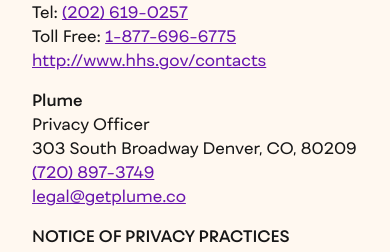
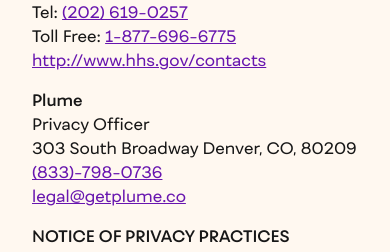
Before and after one commit to Mariposa-Health/plume-landing, a Next.js app: page /notice-of-privacy-practices in a window 390 px wide. Shown: the part 10040-10292 px from the top of the page. Built offline with nearby package versions, Linux system fonts and the light colour scheme.

Commit message:
phone number corrected

```diff
--- a/src/app/notice-of-privacy-practices/page.tsx
+++ b/src/app/notice-of-privacy-practices/page.tsx
@@ -321,7 +321,7 @@
           <br />
           303 South Broadway Denver, CO, 80209
           <br />
-          <a href="tel:+17208973749">(720) 897-3749</a>
+          <a href="tel:+18337980736">(833)-798-0736</a>
           <br />
           <a href="mailto:legal@getplume.co">legal@getplume.co</a>
         </address>
--- a/src/app/privacy/PrivacyContent.tsx
+++ b/src/app/privacy/PrivacyContent.tsx
@@ -72,7 +72,8 @@
         collected or received Personal Data from a child under 18 without verification of parental
         consent, we will delete that information. If you believe we might have any information from
         a child under 18, please contact us at{' '}
-        <a href="mailto:help@getplume.co">help@getplume.co</a> or call us at 720-897-3749
+        <a href="mailto:help@getplume.co">help@getplume.co</a> or call us at{' '}
+        <a href="tel:+18337980736">(833)-798-0736</a>
       </p>
       <h2>Information We Collect About You and How We Collect It</h2>
       <p>
@@ -436,7 +437,7 @@
           Denver, CO 80209
         </p>
         <p>
-          Telephone: <a href="tel:+17208973749">(720) 897-3749</a>
+          Telephone: <a href="tel:+18337980736">(833)-798-0736</a>
         </p>
         <p>
           Email: <a href="mailto:help@getplume.co">help@getplume.co</a>
```
